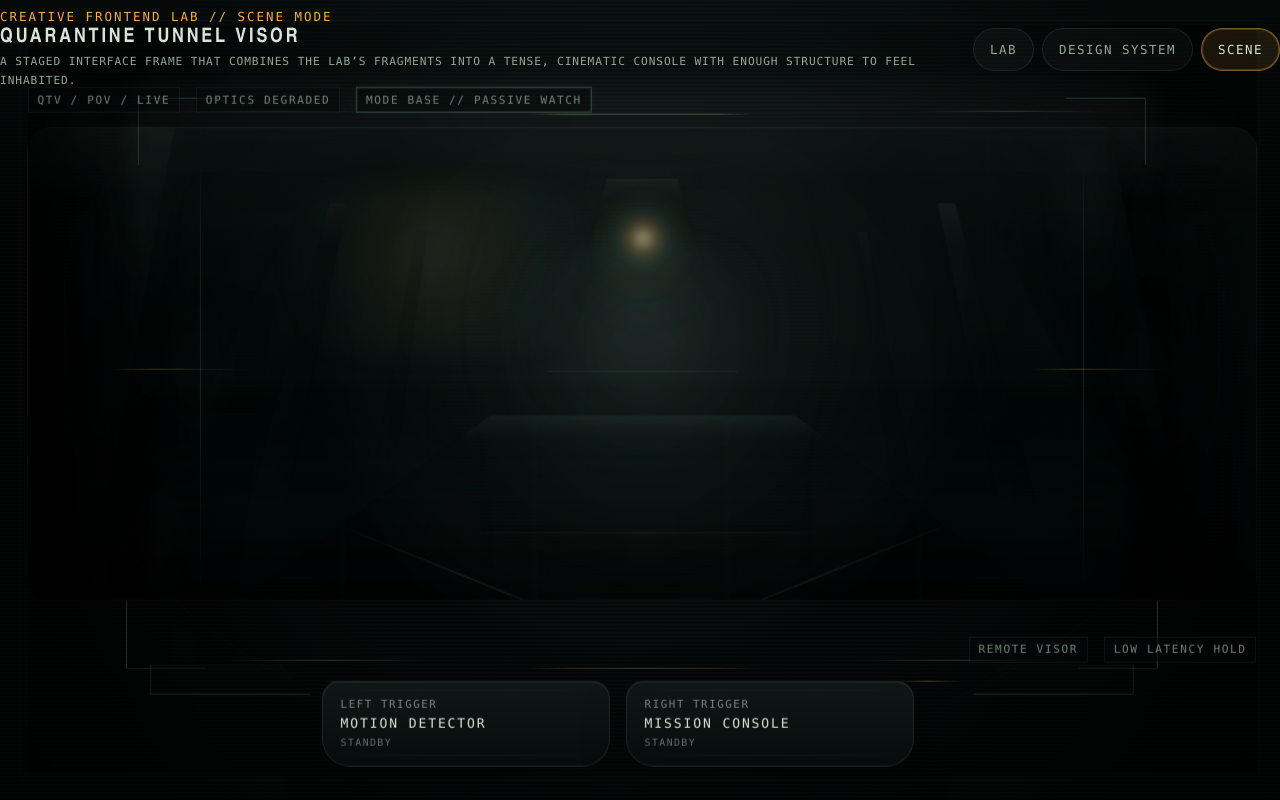
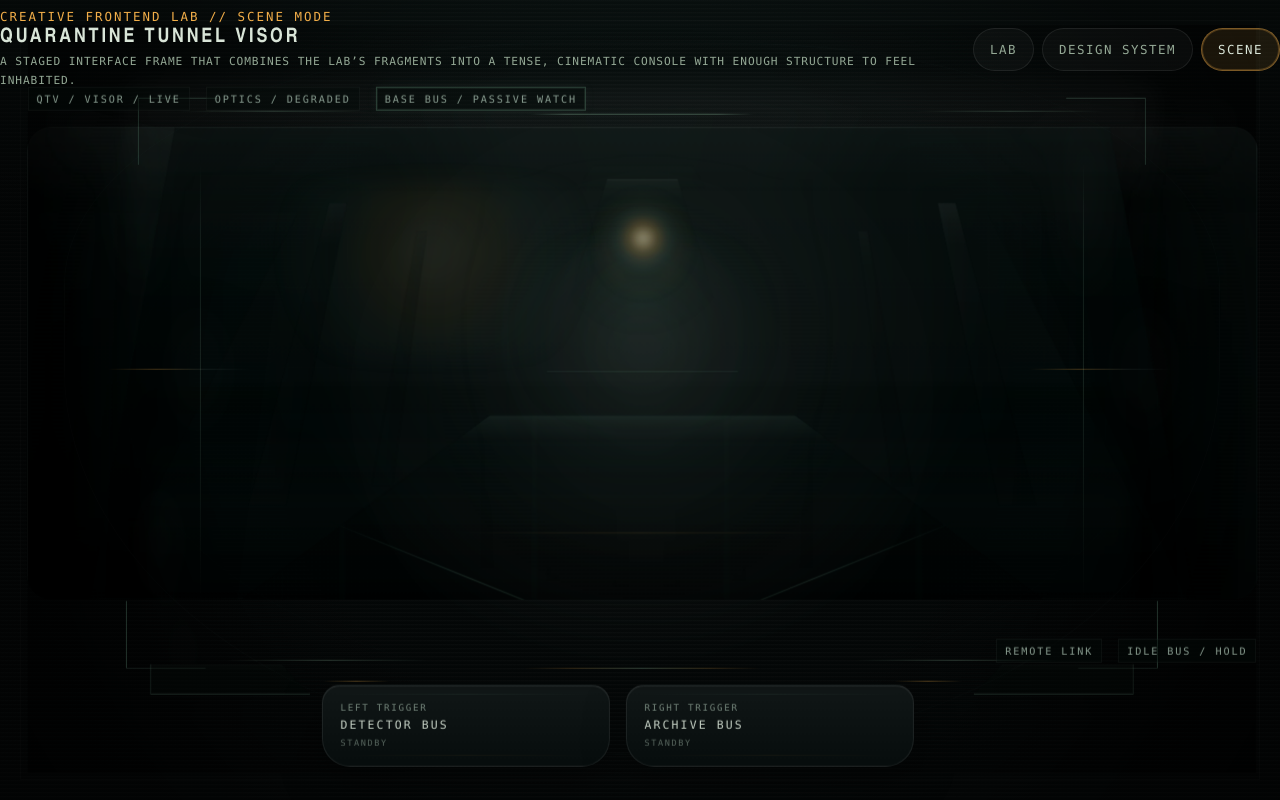
Before and after one commit to ad0v0/dev-lab, a React (Vite) app in the folder alien-hud-interface/: page / in a window 1280 px wide. Built offline with nearby package versions, Linux system fonts and the light colour scheme.

Commit message:
[Alien interface] Improve typography and tone

```diff
--- a/alien-hud-interface/src/scene/quarantine-tunnel-visor.tsx
+++ b/alien-hud-interface/src/scene/quarantine-tunnel-visor.tsx
@@ -6,32 +6,32 @@ type TriggerMode = Exclude<SceneMode, 'base'>;
 type GlitchLevel = 'none' | 'light' | 'hard';
 
 const missionStatusRows = [
-  ['Sector', 'OBS / A17 / EAST'],
-  ['Route', 'TUNNEL SPINE / LOCK 2'],
-  ['Objective', 'HOLD QUARANTINE THRESHOLD'],
+  ['Sector', 'OBS / A17 / E-LOCK'],
+  ['Route Bus', 'SPINE / LOCK-2 / EAST'],
+  ['Task', 'HOLD THRESHOLD / NO ADVANCE'],
 ] as const;
 
 const missionSystemRows = [
-  ['Crew Link', 'UNSYNCED / 1 OF 4'],
-  ['Seal State', 'INNER GATE // PARTIAL'],
+  ['Crew Link', 'UNSYNC / 1 OF 4'],
+  ['Seal Bus', 'INNER GATE / PARTIAL'],
   ['Bio-Risk', 'AMBER / SPORE TRACE'],
-  ['Archive', 'FRAGMENTED / CRC LOSS'],
+  ['Archive', 'FRAG / CRC LOSS'],
 ] as const;
 
 const missionArchiveFragments = [
-  '00:13:27 // channel-2 break... visual contact los[t]',
-  '00:14:02 // purge request denied // manual auth miss_ing',
+  '00:13:27 // chan-2 break... visual co[tact] lost',
+  '00:14:02 // purge req denied // manual auth miss_ing',
 ] as const;
 
 const modeStatusCopy: Record<SceneMode, string> = {
-  base: 'MODE BASE // PASSIVE WATCH',
-  detector: 'MODE DETECTOR // MOTION TRACE',
-  mission: 'MODE MISSION // OBJECTIVE BUS',
+  base: 'BASE BUS / PASSIVE WATCH',
+  detector: 'DETECT BUS / MOTION TRACE',
+  mission: 'MISSION BUS / ARCHIVE FEED',
 };
 
 const phaseStatusCopy: Record<ScenePhase, string> = {
-  boot: 'BOOTING',
-  recovering: 'RECOVERING',
+  boot: 'BOOT',
+  recovering: 'RECOVER',
   live: 'LIVE',
 };
 
@@ -234,20 +234,20 @@ export function QuarantineTunnelVisor() {
 
         <div className="visor-scene__layer visor-scene__ambient-ui" aria-hidden="true">
           <div className="ambient-strip ambient-strip--top">
-            <span>QTV / POV / {phaseStatus}</span>
-            <span>OPTICS DEGRADED</span>
+            <span>QTV / VISOR / {phaseStatus}</span>
+            <span>OPTICS / DEGRADED</span>
             <span className="ambient-strip__mode">{modeStatus}</span>
           </div>
           <div className="ambient-strip ambient-strip--bottom">
-            <span>REMOTE VISOR</span>
+            <span>REMOTE LINK</span>
             <span>
               {phase === 'boot'
-                ? 'FEED UNAVAILABLE'
+                ? 'FEED / NULL'
                 : phase === 'recovering'
-                  ? 'SIGNAL STABILIZING'
+                  ? 'SYNC / UNSTABLE'
                   : mode === 'base'
-                    ? 'LOW LATENCY HOLD'
-                    : 'TOOL CHANNEL ACTIVE'}
+                    ? 'IDLE BUS / HOLD'
+                    : 'TOOL BUS / OPEN'}
             </span>
           </div>
         </div>
@@ -259,13 +259,13 @@ export function QuarantineTunnelVisor() {
             aria-hidden={mode !== 'detector'}
           >
             <div className="mode-panel__header">
-              <p className="eyebrow">Detector</p>
-              <span className="mode-panel__state">MOTION TRACE // DEGRADED TRACK</span>
+              <p className="eyebrow">Motion Detector</p>
+              <span className="mode-panel__state">TRACE BUS / DEGRADED TRACK</span>
             </div>
             <div className="detector-panel">
               <div className="detector-panel__meta" aria-hidden="true">
-                <span>Tracker Bus / A17</span>
-                <span>CONF 61%</span>
+                <span>Tracker Bus / A17-E</span>
+                <span>Conf / 61%</span>
               </div>
 
               <div className="detector-screen" aria-hidden="true">
@@ -290,11 +290,11 @@ export function QuarantineTunnelVisor() {
               <div className="detector-panel__readout">
                 <div className="detector-readout">
                   <span>Range Gate</span>
-                  <strong>24M / SWEEP</strong>
+                  <strong>24M / ACTIVE</strong>
                 </div>
                 <div className="detector-readout detector-readout--watch">
-                  <span>Trace Echo</span>
-                  <strong>INTERMITTENT</strong>
+                  <span>Echo Return</span>
+                  <strong>INTERMIT</strong>
                 </div>
               </div>
             </div>
@@ -306,16 +306,16 @@ export function QuarantineTunnelVisor() {
             aria-hidden={mode !== 'mission'}
           >
             <div className="mode-panel__header">
-              <p className="eyebrow">Mission Console</p>
-              <span className="mode-panel__state">OBJECTIVE BUS // ARCHIVE DEGRADED</span>
+              <p className="eyebrow">Mission Archive</p>
+              <span className="mode-panel__state">OBJECTIVE BUS / ARCHIVE DEGRADED</span>
             </div>
             <div className="mission-console">
               <header className="mission-console__header">
                 <div>
                   <p className="eyebrow">Recovered Op Fragment</p>
-                  <h3>Quarantine Tunnel Recovery Sweep</h3>
+                  <h3>Quarantine Tunnel Sweep / Hold Bus</h3>
                 </div>
-                <span className="mission-console__chip">ARCHIVE // QMC-17A</span>
+                <span className="mission-console__chip">ARCHIVE / QMC-17A</span>
               </header>
 
               <div className="mission-console__group">
@@ -329,7 +329,7 @@ export function QuarantineTunnelVisor() {
 
               <section className="mission-console__objective">
                 <span className="mission-console__label">Directive</span>
-                <p>Maintain corridor isolation until relay confirmation or remote chain restoration.</p>
+                <p>Maintain corridor isolation until relay confirm or remote chain restore.</p>
               </section>
 
               <div className="mission-console__group mission-console__group--dense">
@@ -344,7 +344,7 @@ export function QuarantineTunnelVisor() {
               <section className="mission-console__archive">
                 <div className="mission-console__archive-head">
                   <span className="mission-console__label">Archive Fragments</span>
-                  <span className="mission-console__archive-state">TIMECODE INCOMPLETE</span>
+                  <span className="mission-console__archive-state">TIMECODE / INCOMPLETE</span>
                 </div>
 
                 <div className="mission-console__fragments">
@@ -370,9 +370,9 @@ export function QuarantineTunnelVisor() {
               onClick={() => handleModeToggle('detector')}
             >
               <span className="scene-trigger__eyebrow">Left Trigger</span>
-              <span className="scene-trigger__label">Motion Detector</span>
+              <span className="scene-trigger__label">Detector Bus</span>
               <span className="scene-trigger__state">
-                {mode === 'detector' ? 'Engaged' : 'Standby'}
+                {mode === 'detector' ? 'Latched' : 'Standby'}
               </span>
             </button>
 
@@ -385,9 +385,9 @@ export function QuarantineTunnelVisor() {
               onClick={() => handleModeToggle('mission')}
             >
               <span className="scene-trigger__eyebrow">Right Trigger</span>
-              <span className="scene-trigger__label">Mission Console</span>
+              <span className="scene-trigger__label">Archive Bus</span>
               <span className="scene-trigger__state">
-                {mode === 'mission' ? 'Engaged' : 'Standby'}
+                {mode === 'mission' ? 'Latched' : 'Standby'}
               </span>
             </button>
           </div>
--- a/alien-hud-interface/src/styles/index.css
+++ b/alien-hud-interface/src/styles/index.css
@@ -1126,10 +1126,10 @@ button {
   display: flex;
   gap: 1rem;
   align-items: center;
-  color: var(--scene-color-dim);
+  color: rgba(189, 214, 197, 0.72);
   font-family: var(--scene-font-label);
-  font-size: 0.7rem;
-  letter-spacing: 0.14em;
+  font-size: 0.64rem;
+  letter-spacing: 0.18em;
   text-transform: uppercase;
 }
 
@@ -1152,14 +1152,14 @@ button {
 }
 
 .ambient-strip span {
-  padding: 0.35rem 0.55rem;
-  border: 1px solid rgba(255, 255, 255, 0.05);
-  background: rgba(5, 11, 10, 0.45);
+  padding: 0.3rem 0.5rem;
+  border: 1px solid rgba(255, 255, 255, 0.04);
+  background: rgba(5, 11, 10, 0.38);
 }
 
 .ambient-strip__mode {
-  border-color: rgba(159, 227, 193, 0.16);
-  box-shadow: inset 0 0 0 1px rgba(159, 227, 193, 0.04);
+  border-color: rgba(159, 227, 193, 0.12);
+  box-shadow: inset 0 0 0 1px rgba(159, 227, 193, 0.03);
 }
 
 .visor-scene[data-phase='boot'] .ambient-strip__mode,
@@ -1290,10 +1290,17 @@ button {
 }
 
 .mode-panel__state {
-  color: var(--scene-color-dim);
+  color: rgba(189, 214, 197, 0.64);
   font-family: var(--scene-font-label);
-  font-size: 0.72rem;
-  letter-spacing: 0.12em;
+  font-size: 0.64rem;
+  letter-spacing: 0.16em;
+  text-transform: uppercase;
+}
+
+.visor-scene .eyebrow {
+  color: rgba(242, 174, 73, 0.76);
+  font-size: 0.58rem;
+  letter-spacing: 0.2em;
 }
 
 .detector-panel {
@@ -1314,10 +1321,10 @@ button {
 }
 
 .detector-panel__meta {
-  color: var(--scene-color-dim);
+  color: rgba(189, 214, 197, 0.62);
   font-family: var(--scene-font-label);
-  font-size: 0.64rem;
-  letter-spacing: 0.14em;
+  font-size: 0.58rem;
+  letter-spacing: 0.18em;
   text-transform: uppercase;
 }
 
@@ -1537,16 +1544,17 @@ button {
   gap: 0.7rem;
   padding-top: 0.55rem;
   border-top: 1px solid rgba(255, 255, 255, 0.08);
-  color: var(--scene-color-dim);
+  color: rgba(189, 214, 197, 0.62);
   font-family: var(--scene-font-label);
-  font-size: 0.62rem;
-  letter-spacing: 0.12em;
+  font-size: 0.58rem;
+  letter-spacing: 0.15em;
   text-transform: uppercase;
 }
 
 .detector-readout strong {
   color: var(--color-text);
   font-weight: 600;
+  letter-spacing: 0.12em;
 }
 
 .detector-readout--watch strong {
@@ -1652,11 +1660,11 @@ button {
 
 .mission-console__header h3 {
   font-family: var(--scene-font-title);
-  font-size: 0.98rem;
+  font-size: 0.9rem;
   font-weight: 600;
-  letter-spacing: 0.08em;
+  letter-spacing: 0.12em;
   text-transform: uppercase;
-  line-height: 1.15;
+  line-height: 1.1;
   max-width: 16ch;
 }
 
@@ -1669,11 +1677,11 @@ button {
 }
 
 .mission-console__chip {
-  padding: 0.32rem 0.48rem;
-  border: 1px solid rgba(242, 174, 73, 0.16);
-  color: var(--scene-color-dim);
-  font-size: 0.6rem;
-  letter-spacing: 0.14em;
+  padding: 0.28rem 0.44rem;
+  border: 1px solid rgba(242, 174, 73, 0.12);
+  color: rgba(189, 214, 197, 0.66);
+  font-size: 0.56rem;
+  letter-spacing: 0.18em;
   max-width: 8.5rem;
   white-space: normal;
   text-align: right;
@@ -1691,9 +1699,9 @@ button {
 .mission-console__row {
   padding-bottom: 0.52rem;
   border-bottom: 1px solid rgba(255, 255, 255, 0.08);
-  color: var(--scene-color-dim);
-  font-size: 0.68rem;
-  letter-spacing: 0.1em;
+  color: rgba(189, 214, 197, 0.62);
+  font-size: 0.62rem;
+  letter-spacing: 0.14em;
 }
 
 .mission-console__row strong {
@@ -1702,6 +1710,7 @@ button {
   text-align: right;
   max-width: 13ch;
   overflow-wrap: anywhere;
+  letter-spacing: 0.11em;
 }
 
 .mission-console__objective,
@@ -1727,15 +1736,15 @@ button {
 .mission-console__label {
   display: inline-block;
   margin-bottom: 0.45rem;
-  color: var(--scene-color-dim);
-  font-size: 0.61rem;
-  letter-spacing: 0.16em;
+  color: rgba(189, 214, 197, 0.58);
+  font-size: 0.56rem;
+  letter-spacing: 0.2em;
 }
 
 .mission-console__objective p {
   color: var(--color-text);
-  font-size: 0.86rem;
-  line-height: 1.45;
+  font-size: 0.78rem;
+  line-height: 1.38;
   text-wrap: balance;
 }
 
@@ -1746,9 +1755,9 @@ button {
 .mission-console__archive-state {
   color: var(--scene-color-alert);
   font-family: var(--scene-font-label);
-  font-size: 0.58rem;
-  letter-spacing: 0.14em;
-  opacity: 0.84;
+  font-size: 0.54rem;
+  letter-spacing: 0.18em;
+  opacity: 0.78;
 }
 
 .mission-console__fragments {
@@ -1757,13 +1766,13 @@ button {
 }
 
 .mission-console__fragment {
-  color: rgba(217, 229, 216, 0.8);
+  color: rgba(217, 229, 216, 0.72);
   font-family: var(--scene-font-label);
-  font-size: 0.67rem;
-  letter-spacing: 0.08em;
-  line-height: 1.55;
+  font-size: 0.6rem;
+  letter-spacing: 0.12em;
+  line-height: 1.45;
   text-transform: uppercase;
-  opacity: 0.86;
+  opacity: 0.82;
 }
 
 .mission-console__fragment:nth-child(2) {
@@ -1798,7 +1807,7 @@ button {
   padding: 1rem 1.1rem 1.15rem;
   border: 1px solid rgba(255, 255, 255, 0.08);
   border-radius: 18px 18px 28px 28px;
-  color: var(--color-text);
+  color: rgba(217, 229, 216, 0.9);
   text-align: left;
   text-transform: uppercase;
   background:
@@ -1912,22 +1921,22 @@ button {
 .scene-trigger__label,
 .scene-trigger__state {
   font-family: var(--scene-font-label);
-  letter-spacing: 0.14em;
+  letter-spacing: 0.18em;
 }
 
 .scene-trigger__eyebrow {
-  color: var(--scene-color-dim);
-  font-size: 0.68rem;
+  color: rgba(189, 214, 197, 0.58);
+  font-size: 0.58rem;
 }
 
 .scene-trigger__label {
-  font-size: 0.82rem;
+  font-size: 0.72rem;
 }
 
 .scene-trigger__state {
-  color: var(--scene-color-dim);
-  font-size: 0.62rem;
-  opacity: 0.82;
+  color: rgba(189, 214, 197, 0.56);
+  font-size: 0.54rem;
+  opacity: 0.78;
 }
 
 .scene-trigger[aria-pressed='true'] .scene-trigger__state {
```
